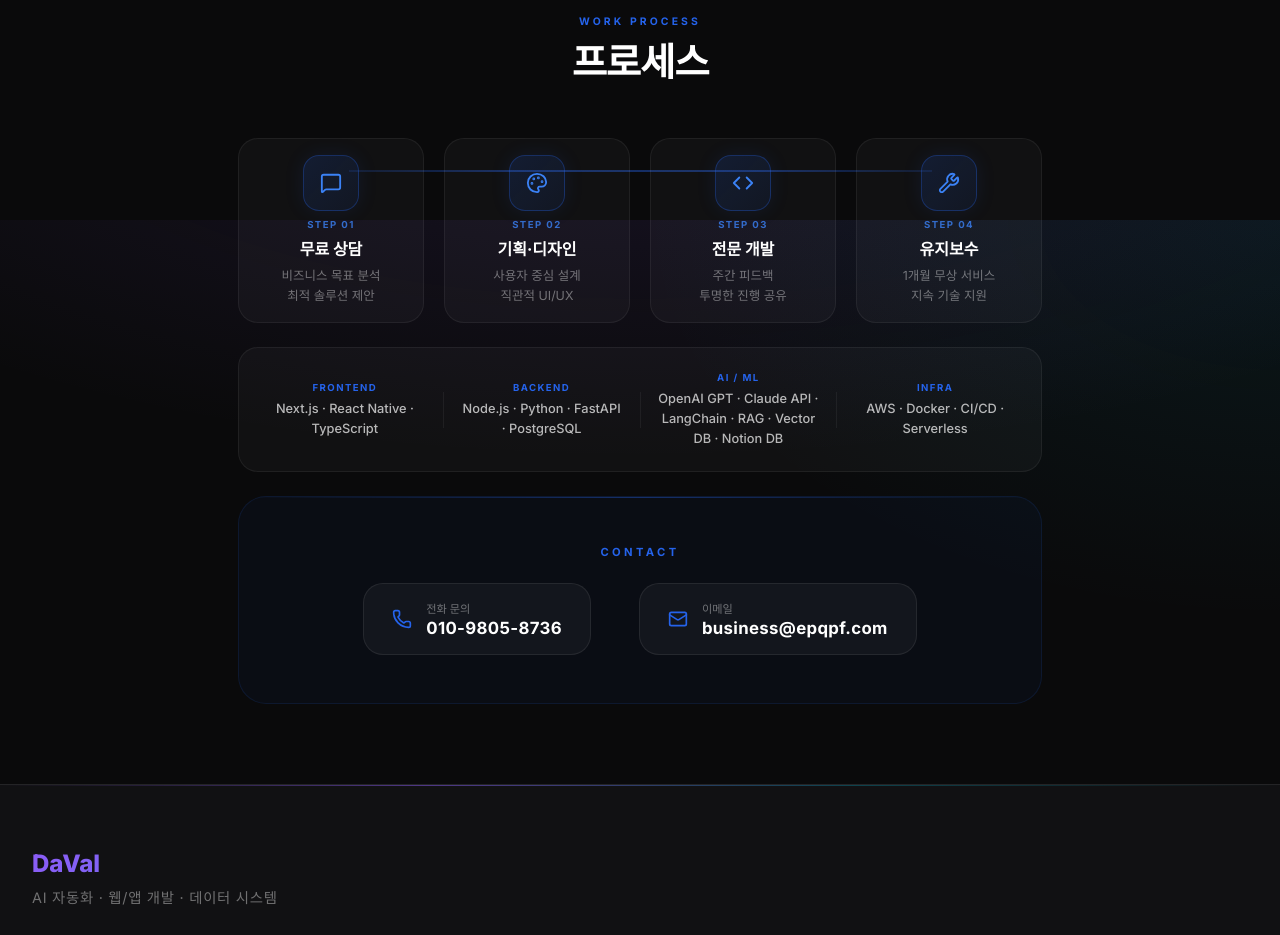
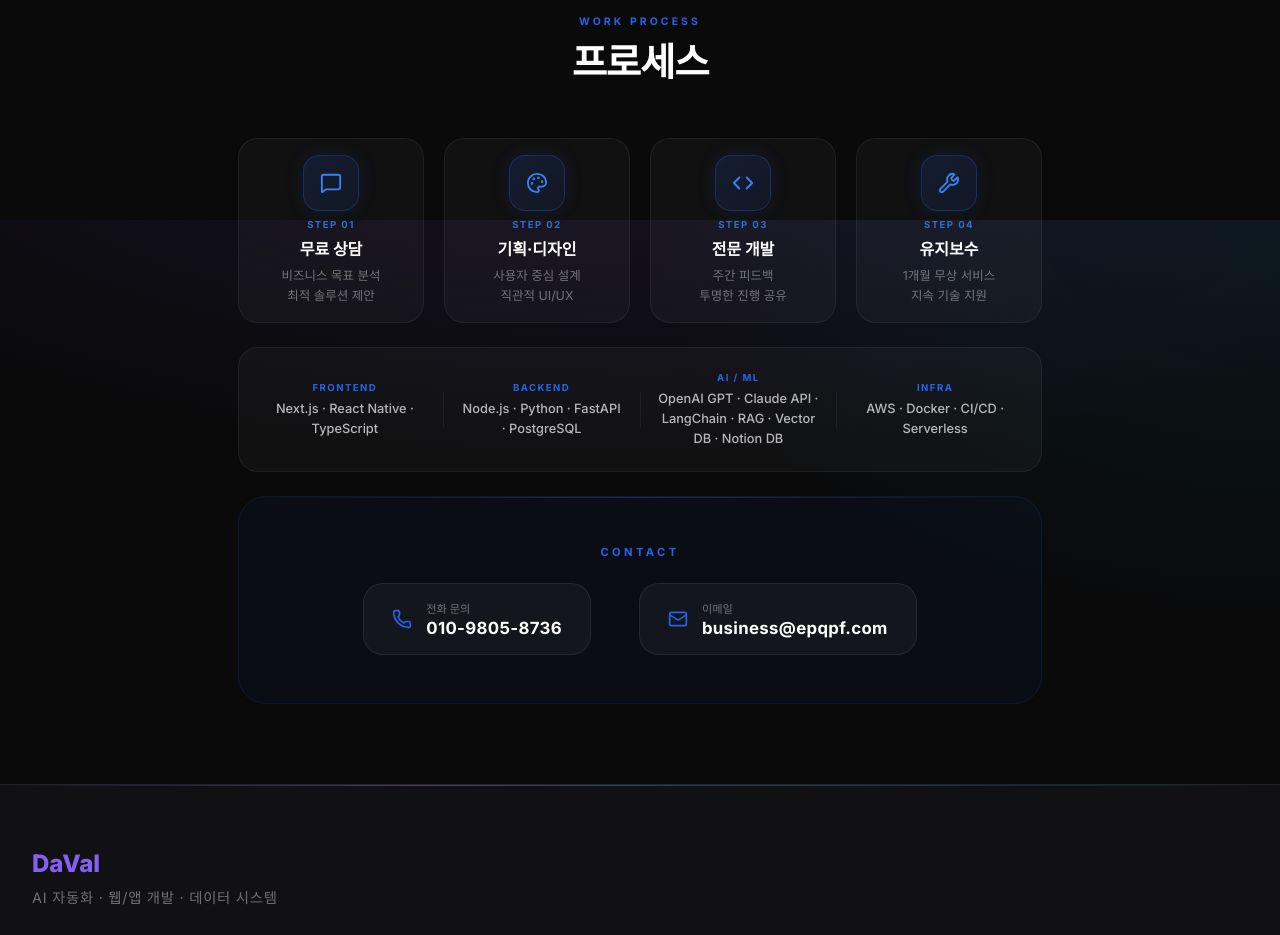
Before and after one commit to ocean1229-github/DaVal_Portfolio, a Next.js app: page /about in a window 1280 px wide. Shown: the part 2180-3115 px from the top of the page. Built offline with nearby package versions, Linux system fonts and the light colour scheme.

Commit message:
fix: 프로세스 섹션 파란색 연결선 제거
Co-Authored-By: Claude Opus 4.6 <noreply@anthropic.com>

```diff
--- a/src/app/about/about.module.css
+++ b/src/app/about/about.module.css
@@ -678,22 +678,6 @@
     position: relative;
 }
 
-/* Connecting line behind the icons */
-.processRow::before {
-    content: '';
-    position: absolute;
-    top: 32px;
-    left: calc(12.5% + 10px);
-    right: calc(12.5% + 10px);
-    height: 2px;
-    background: linear-gradient(90deg,
-        rgba(37, 99, 235, 0.15),
-        rgba(37, 99, 235, 0.4) 30%,
-        rgba(37, 99, 235, 0.4) 70%,
-        rgba(37, 99, 235, 0.15)
-    );
-    z-index: 0;
-}
 
 .processStep {
     text-align: center;
```
